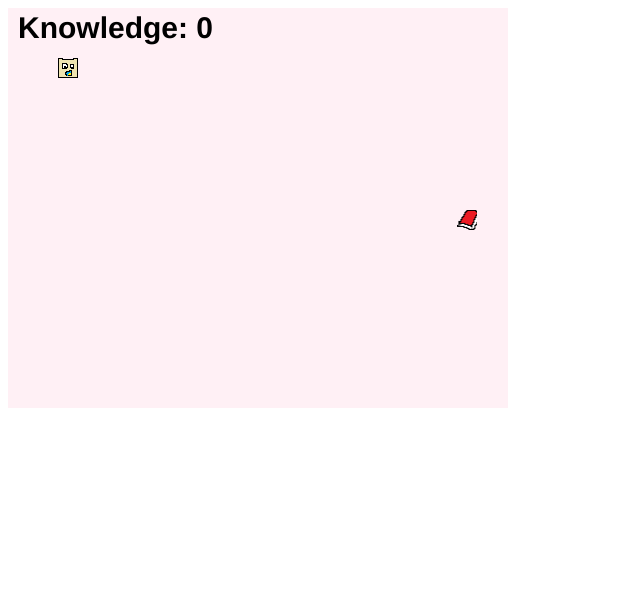
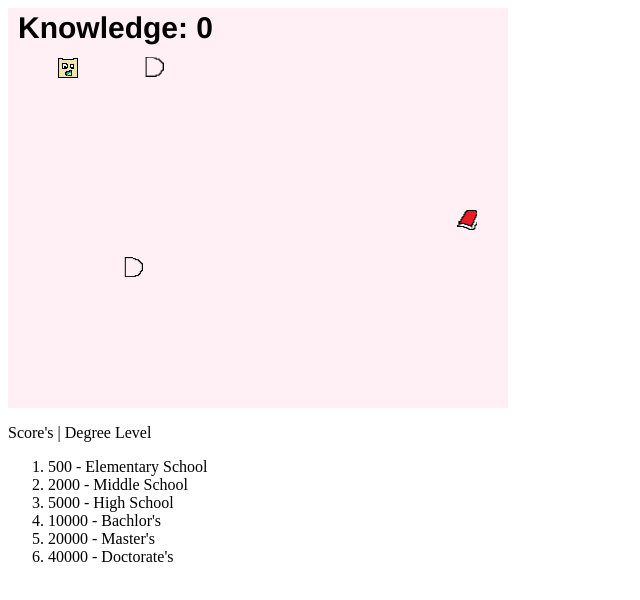
Before and after one commit to boshan/grade-game, a plain HTML site: page index.html in a window 1280 px wide. Shown: the whole page, without its empty margins (0-640 px from the left). Drawn offline with Linux system fonts and the light colour scheme.

Commit message:
Descriptions and safespace

```diff
--- a/index.html
+++ b/index.html
@@ -6,5 +6,17 @@
 <body>
 <canvas id = "mainCanvas" width = "500" height = "400"></canvas>
 <script src = "script.js"></script>
+<p>
+	<p>Score's | Degree Level</p>
+	<ol>
+		<li>500 - Elementary School</li>
+		<li>2000 - Middle School</li>
+		<li>5000 - High School</li>
+		<li>10000 - Bachlor's </li>
+		<li>20000 - Master's </li>
+		<li>40000 - Doctorate's </li>
+
+	</ol>
+</p>
 </body>
 </html>
--- a/script.js
+++ b/script.js
@@ -16,17 +16,25 @@
 	var enemies = [];
 	var awards = [];
 	var bulletDelay = 0;
-	var enemyDelay = 0;
+	var enemyDelay = 20;
+	var enemyCurrentDelay = 0;
 	var gradeLevel = 3; // B - 4 : C - 3 : D - 2 : F - 1 : GameOver - 0
 	var numawards = 0;
 	var width = 500, height = 400, speed = 7, bulletSpeed = 10;
 	var score = 0;
+	var safeMargin = 60;
 
 	var player = {
 		x: 50,
 		y: 50,
 		width: 20,
 		height: 20
+	};
+	var playerSafe = {
+			x: player.x,
+			y: player.y,
+			width: player.width+200,
+			height: player.height+200
 	};
 
 	var cube = {
@@ -70,8 +78,8 @@
 		if(bulletDelay>0){
 			bulletDelay--;
 		}
-		if(enemyDelay>0){
-			enemyDelay--;
+		if(enemyCurrentDelay>0){
+			enemyCurrentDelay--;
 		}
 		if(keys[wKey] == true) player.y-=speed;
 		if(keys[sKey] == true) player.y+=speed;
@@ -82,7 +90,12 @@
 		if(keys[leftKey] == true && bulletDelay == 0) pellet(leftKey);
 		if(keys[rightKey] == true && bulletDelay == 0) pellet(rightKey);
 
-		if(enemyDelay == 0) makeEnemy();
+			playerSafe.x = player.x - 200/2;
+			playerSafe.y = player.y - 200/2;
+
+		if(enemyCurrentDelay == 0) makeEnemy();
+
+
 
 		if(player.x < 0) player.x = 0;
 		if(player.x >= width - player.width) player.x = width-player.width;
@@ -101,11 +114,10 @@
 				width: 10,
 				height: 10
 			}
-			if(collision(player,enemy))	rand = true;
-			rand = false;
+			if(!collision(playerSafe,enemy)) rand = false;
 		}
 		enemies[id] = enemy;
-		enemyDelay = 20;
+		enemyCurrentDelay = enemyDelay;
 
 		for(var key in enemies){
 			context.drawImage(enemySprite,enemies[key].x,enemies[key].y);
@@ -126,6 +138,7 @@
 	function render(){
 		context.clearRect(0,0,width,height);
 		//BULLETS
+
 		for(var key in bullets){
 			if(bullets[key].direct == leftKey){
 				bullets[key].x-=bulletSpeed;
@@ -144,6 +157,8 @@
 		}
 		//PLAYER
 		context.drawImage(playerSprite,player.x,player.y);
+		context.fillStyle = "FFFF00";
+
 
 
 		//Enemy
@@ -220,6 +235,7 @@
 		}
 		awards[numawards] = award;
 		numawards++;
+		enemyDelay-=3;
 	}
 	function changeGrade(){
 		switch(gradeLevel){
@@ -253,8 +269,8 @@
 				case 4:
 					str += "Bacholor's";
 					break;
-				default:
-					str += "Masters/PHD";
+				case 5:
+					str += "PHD";
 					break;
 			}
 			str += " degree with the score of: "+score;
@@ -272,6 +288,8 @@
 		bullets = [];
 		awards = [];
 		numawards =0;
+		enemyDelay=20;
+		enemyCurrentDelay =0;
 		var player = {
 			x: 50,
 			y: 50,
```
